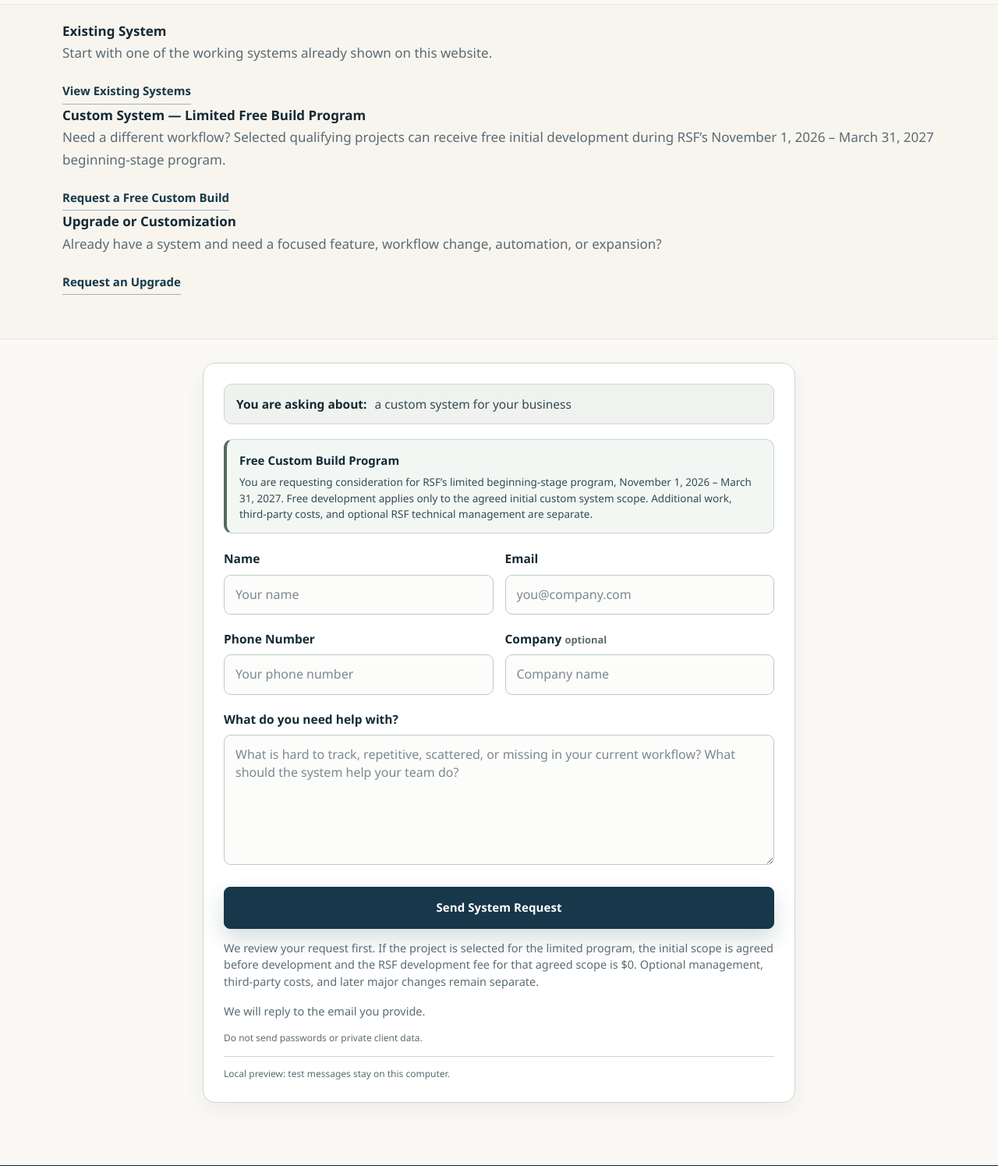
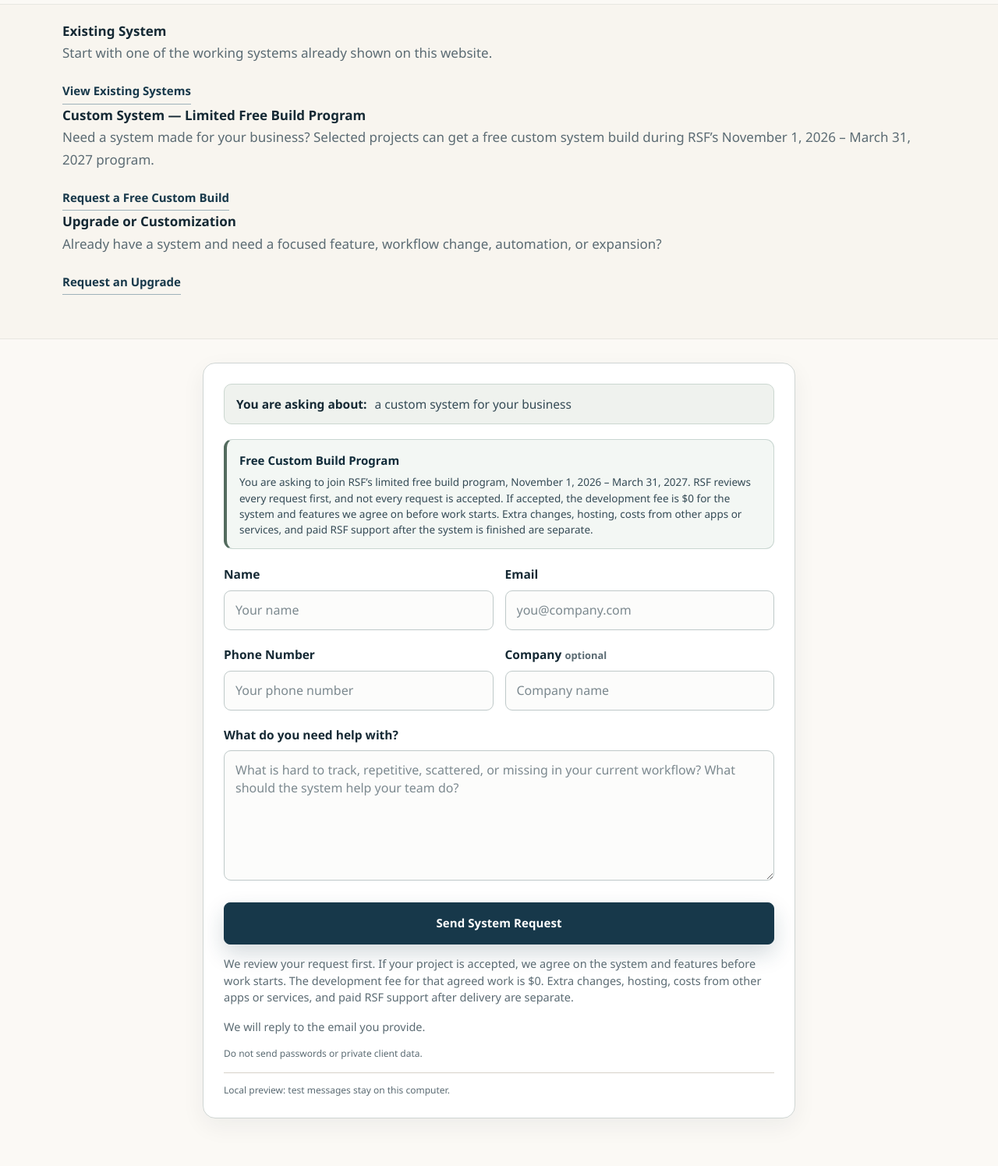
Before and after one commit to keycastro/RSF-Main-System, a Flask app: page /contact?intent=custom-build in a window 1280 px wide. Shown: the part 239-1734 px from the top of the page at 78% size. Run offline with Flask 3, Linux system fonts and the light colour scheme; parts of the project's set-up code (start-up, migrations or seed data) failed here and were passed over; some libraries are stand-ins or nearby versions.

Commit message:
Simplify free build contact wording

```diff
--- a/app/templates/public/contact.html
+++ b/app/templates/public/contact.html
@@ -17,7 +17,7 @@
       </article>
       <article class="management-upgrade-card">
         <strong>{% if free_build_program.visible %}Custom System — Limited Free Build Program{% else %}Custom System{% endif %}</strong>
-        <p>{% if free_build_program.visible %}Need a different workflow? Selected qualifying projects can receive free initial development during RSF’s {{ free_build_program.period }} beginning-stage program.{% else %}Need a different workflow? Tell us what your business needs and we will scope it first.{% endif %}</p>
+        <p>{% if free_build_program.visible %}Need a system made for your business? Selected projects can get a free custom system build during RSF’s {{ free_build_program.period }} program.{% else %}Need a system made for your business? Tell us what you need and we will review it first.{% endif %}</p>
         <a class="text-link" href="{{ url_for('site.contact', intent='custom-build') }}">{% if free_build_program.visible %}Request a Free Custom Build{% else %}Build a Custom System{% endif %}</a>
       </article>
       <article class="management-upgrade-card">
@@ -51,7 +51,7 @@
       {% if source_intent == 'custom-build' and free_build_program.visible %}
       <div class="free-build-contact-note" role="note">
         <strong>Free Custom Build Program</strong>
-        <p>You are requesting consideration for RSF’s limited beginning-stage program, {{ free_build_program.period }}. Free development applies only to the agreed initial custom system scope. Additional work, third-party costs, and optional RSF technical management are separate.</p>
+        <p>You are asking to join RSF’s limited free build program, {{ free_build_program.period }}. RSF reviews every request first, and not every request is accepted. If accepted, the development fee is $0 for the system and features we agree on before work starts. Extra changes, hosting, costs from other apps or services, and paid RSF support after the system is finished are separate.</p>
       </div>
       {% endif %}
 
@@ -68,7 +68,7 @@
       <button class="button primary full-button" type="submit">Send System Request</button>
       <div class="human-contact-foot">
         {% if source_intent == 'custom-build' and free_build_program.visible %}
-        <p>We review your request first. If the project is selected for the limited program, the initial scope is agreed before development and the RSF development fee for that agreed scope is $0. Optional management, third-party costs, and later major changes remain separate.</p>
+        <p>We review your request first. If your project is accepted, we agree on the system and features before work starts. The development fee for that agreed work is $0. Extra changes, hosting, costs from other apps or services, and paid RSF support after delivery are separate.</p>
         {% else %}
         <p>We review your request first. For custom work, scope and price are agreed before development begins.</p>
         {% endif %}
```
